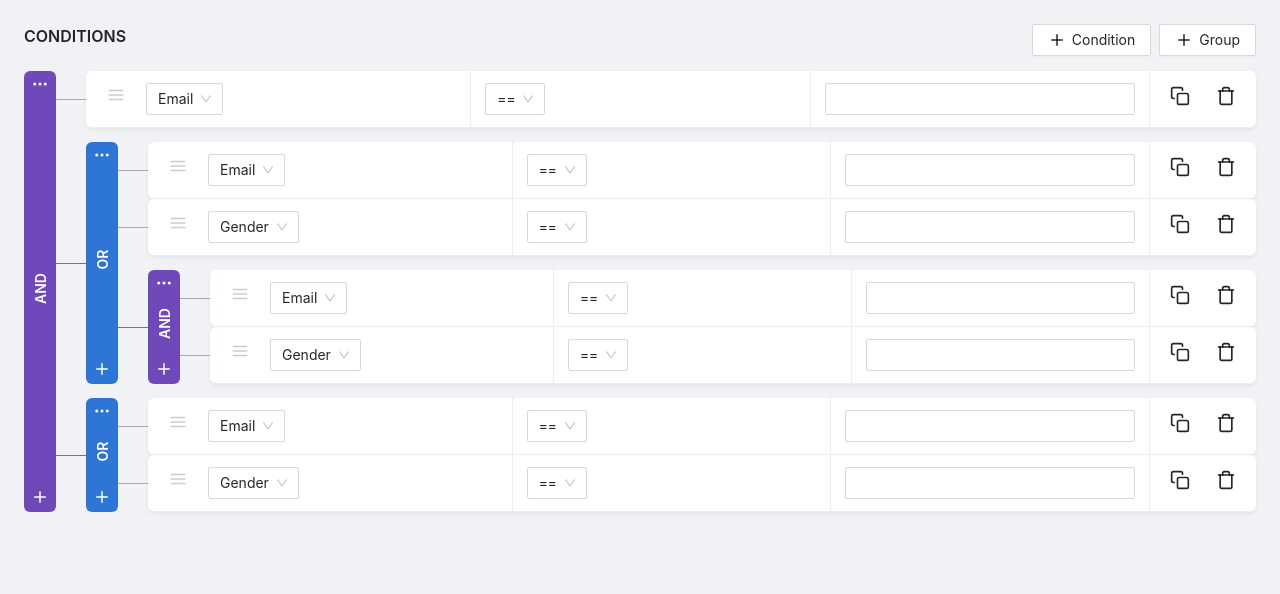
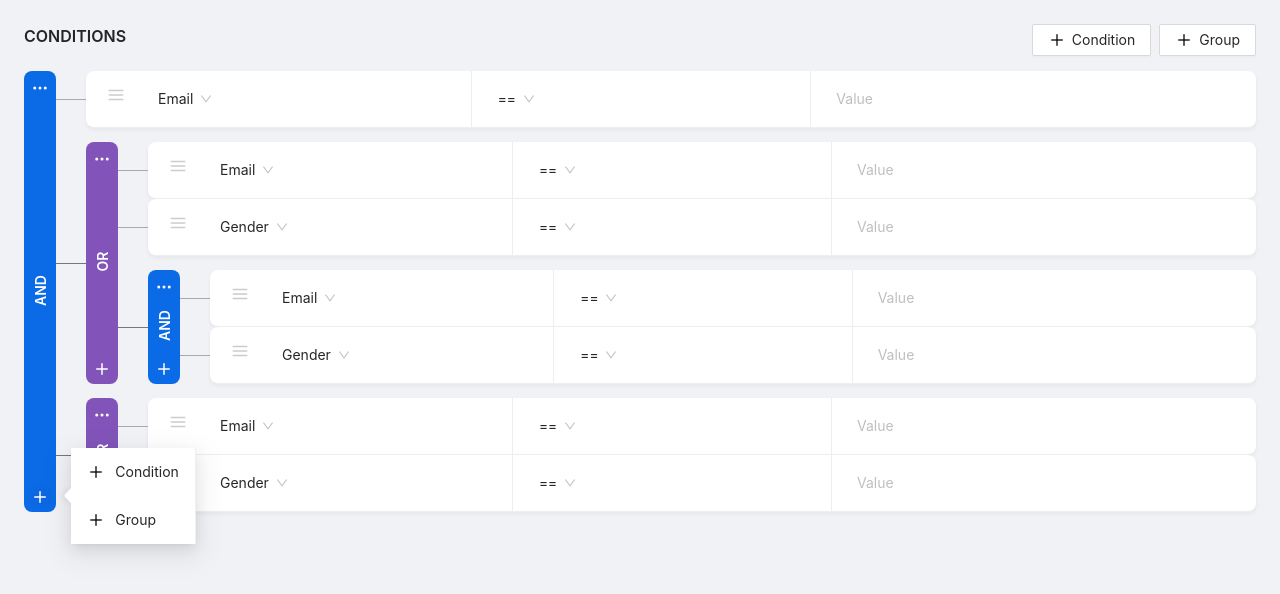
Before and after one commit to arifrohmanhakim/react-easy-query-builder, a React (Create React App) app: page / in a window 1280 px wide. Both pictures are taken after a click on the button 40 px from the left and 496 px from the top of the page. Shown: the top 594 px of the page. Built offline with nearby package versions, Linux system fonts and the light colour scheme.

Commit message:
add scss, add menu, show/hide actios item

```diff
--- a/src/components/builder/builder.scss
+++ b/src/assets/scss/builder.scss
@@ -1,8 +1,3 @@
-@mixin flex-columns {
-  display: flex;
-  flex-direction: column;
-}
-
 .btn-icon-center {
   align-items: center;
   display: flex;
@@ -42,15 +37,28 @@
   background-color: black;
   width: 32px;
   height: 100%;
-  border-radius: 6px;
+  border-radius: $radius-md;
   position: relative;
+  transition: all 0.5s ease-out;
+  padding-top: 4px;
 
   &.and {
-    background-color: rgb(111, 73, 186);
+    background-color: $primary-color;
   }
 
   &.or {
-    background-color: rgb(45, 118, 213);
+    background-color: $secondary-color;
+  }
+
+  &:hover {
+    cursor: pointer;
+    &.and {
+      background-color: lighten($primary-color, 10%);
+    }
+
+    &.or {
+      background-color: lighten($secondary-color, 10%);
+    }
   }
 
   h5 {
@@ -67,7 +75,8 @@
     }
 
     &:hover {
-      background-color: rbga(#fff, 0.4);
+      background-color: rgba(#fff, 0.3);
+      border-radius: $radius-md;
       color: white;
     }
 
@@ -96,21 +105,31 @@
       border-top: 1px solid #aaa;
     }
 
+    &:hover {
+      .container {
+        .field {
+          &.actions {
+            &.hide {
+              opacity: 1;
+            }
+          }
+        }
+      }
+    }
+
     .container {
+      @include flex-space-between;
       background-color: white;
-      border-radius: 6px;
+      border-radius: $radius-md;
       box-shadow: 0 2px 4px rgba(black, 0.05);
-      border-bottom: 1px solid #eee;
-      display: flex;
-      align-items: center;
-      justify-content: space-between;
+      border-bottom: 1px solid $border-color;
       flex: 1;
 
       .field {
         @include flex-columns;
         align-items: flex-start;
         flex: 1;
-        border-right: 1px solid #eee;
+        border-right: 1px solid $border-color;
         padding: 12px 14px;
 
         label {
@@ -126,9 +145,15 @@
           justify-content: flex-end;
           gap: 14px;
           padding-left: 14px;
+
+          &.hide {
+            opacity: 0;
+            transition: all 0.05s ease-in;
+          }
         }
 
         &:first-child,
+        &:nth-last-child(2),
         &:last-child {
           border-right: 0;
         }
@@ -140,3 +165,16 @@
     }
   }
 }
+
+.popover-menu {
+  .ant-popover-inner-content {
+    padding: 0;
+
+    ul {
+      li {
+        display: flex;
+        align-items: center;
+      }
+    }
+  }
+}
--- /dev/null
+++ b/src/assets/scss/button.scss
@@ -0,0 +1,3 @@
+.btn-drag {
+  cursor: move;
+}
--- /dev/null
+++ b/src/assets/scss/main.scss
@@ -0,0 +1,4 @@
+@import "./variable.scss";
+@import "./mixins.scss";
+@import "./button.scss";
+@import "./builder.scss";
--- /dev/null
+++ b/src/assets/scss/mixins.scss
@@ -0,0 +1,15 @@
+@mixin flex-columns {
+  display: flex;
+  flex-direction: column;
+}
+
+@mixin flex-space-between {
+  display: flex;
+  align-items: center;
+  justify-content: space-between;
+}
+
+@mixin flex-center {
+  align-items: center;
+  justify-content: center;
+}
--- /dev/null
+++ b/src/assets/scss/variable.scss
@@ -0,0 +1,9 @@
+// Colors
+$primary-color: #0b6ae6;
+$secondary-color: #8254ba;
+$border-color: #eee;
+
+// radius
+$radius-lg: 12px;
+$radius-md: 8px;
+$radius-sm: 4px;
--- a/src/components/builder/index.tsx
+++ b/src/components/builder/index.tsx
@@ -3,7 +3,7 @@ import { Layout, Typography, Row, Col, Space, Button } from 'antd';
 import { BuilderProps, ConditionalItemProps } from '../../types/builderTypes';
 import { Plus } from 'react-feather';
 import _ from 'lodash';
-import './builder.scss';
+import '../../assets/scss/main.scss';
 import ItemBuilder from './item';
 import ToolbarBuilder from './toolbar';
 
--- a/src/components/builder/item.tsx
+++ b/src/components/builder/item.tsx
@@ -10,11 +10,11 @@ export default function ItemBuilder(props: any) {
         <div className="conditions-item">
             <div className="container">
                 <div className='field actions'>
-                    <Button type='text' icon={<Menu size={18} color="#ccc" />} />
+                    <Button type='text' icon={<Menu size={18} color="#ccc" />} className="btn-drag" />
                 </div>
                 <div className='field'>
                     {options?.showLabel && <label>Field</label>}
-                    <Select value={item?.field}>
+                    <Select value={item?.field} bordered={false}>
                         {_.map(fields, field => (
                             <Option value={field?.key}>{field?.label}</Option>
                         ))}
@@ -22,16 +22,16 @@ export default function ItemBuilder(props: any) {
                 </div>
                 <div className='field'>
                     {options?.showLabel && <label>Operator</label>}
-                    <Select value={item?.operator}>
+                    <Select value={item?.operator} bordered={false}>
                         <Option value="=">==</Option>
                         <Option value="!=">!=</Option>
                     </Select>
                 </div>
                 <div className='field'>
                     {options?.showLabel && <label>Value</label>}
-                    <Input />
+                    <Input bordered={false} placeholder="Value" />
                 </div>
-                <div className='field actions'>
+                <div className='field actions hide'>
                     <Tooltip title="Duplicate">
                         <Button type='text' icon={<Copy size={20} />} />
                     </Tooltip>
--- a/src/components/builder/toolbar.tsx
+++ b/src/components/builder/toolbar.tsx
@@ -1,16 +1,29 @@
-import { Space, Button, Typography, Tooltip } from 'antd';
+import { useCallback } from 'react';
+import { Space, Button, Typography, Tooltip, Popover, Menu } from 'antd';
 import { Plus, MoreHorizontal } from 'react-feather';
 import _ from 'lodash';
 
 export default function ToolbarBuilder(props: any) {
     const { type } = props;
+
+    const addContent = useCallback(() => {
+        return (
+            <Menu>
+                <Menu.Item icon={<Plus size={18} />}>Condition</Menu.Item>
+                <Menu.Item icon={<Plus size={18} />}>Group</Menu.Item>
+            </Menu>
+        )
+    }, []);
+
     return (
         <Space direction='vertical' className={`conditions-toolbar ${type}`}>
             <Button icon={<MoreHorizontal />} type="text" size="small" />
-            <Typography.Title level={5}>{_.toUpper(type)}</Typography.Title>
-            <Tooltip title={`Add ${_.toUpper(type)} Condition`} placement="right">
+            <Tooltip title={`Change Condition`} placement="right">
+                <Typography.Title level={5}>{_.toUpper(type)}</Typography.Title>
+            </Tooltip>
+            <Popover trigger={['click']} placement="right" content={addContent} overlayClassName="popover-menu">
                 <Button icon={<Plus />} type="text" size="small" shape="circle" />
-            </Tooltip>
+            </Popover>
         </Space>
     )
 }
```
